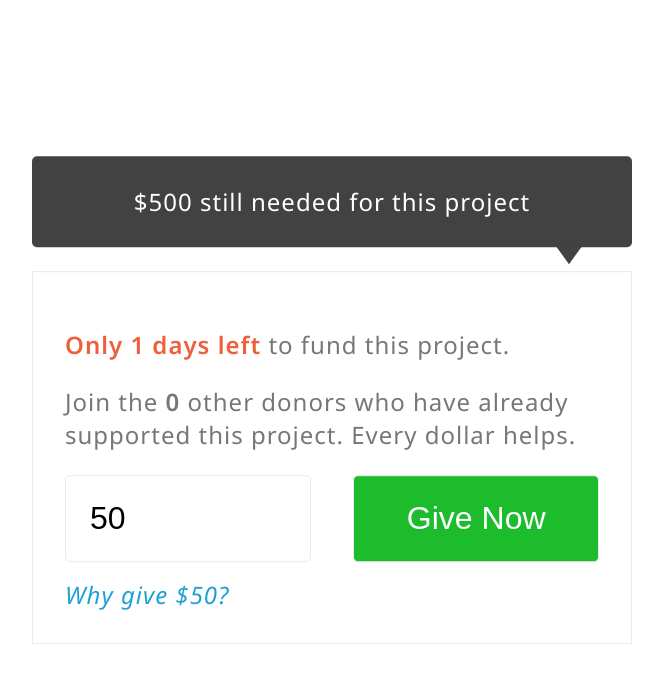
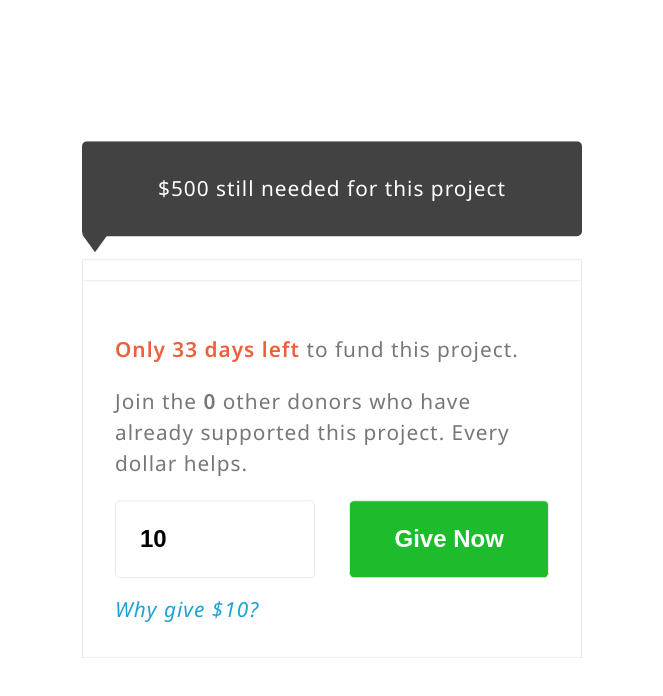
Before and after one commit to NatalyaDol/donation_form_react, a React (Create React App) app: page / in a window 1280 px wide. Shown: the top 696 px of the page, without its empty margins (308-971 px from the left). Built offline with nearby package versions, Linux system fonts and the light colour scheme.

Commit message:
Add logic

```diff
--- a/src/components/donation_form/DonationForm.js
+++ b/src/components/donation_form/DonationForm.js
@@ -10,57 +10,85 @@ export default class Images extends React.Component {
     super(props);
     this.state = {
       targetDonateAmount: PARAMETERSDONATION.targetDonateAmount,
-      leftDonateAmount: PARAMETERSDONATION.targetDonateAmount,
       currentDonateAmount: 0,
+      currentDonatePercent: 0,
+      stillNeededDonate: PARAMETERSDONATION.targetDonateAmount,
+
       daysLeft: DaysLeft(PARAMETERSDONATION.endDate),
-      message: PARAMETERSDONATION.message,
-      donorsCurrentValue: 0,
-      inputValue: 50,
-      defaultValue: 50
+      donorsCounter: 0,
+      inputValue: 10
     };
 
     this.refInputValue = React.createRef();
 
     this.submitDonation = this.submitDonation.bind(this);
-
   }
 
   submitDonation(event) {
-    event.preventDefault();
+    // event.preventDefault();
+    let inputValue = Number(this.refInputValue.current.value);
+    let targetDonateAmount = this.state.targetDonateAmount;
+    let currentDonateAmount = this.state.currentDonateAmount + inputValue;
+    let currentDonatePercent = ((currentDonateAmount * 100) / targetDonateAmount);
+    let widthProgress = "%";
+
     this.setState({
-      inputValue: this.refInputValue.current.value,
-      donorsCurrentValue: this.state.donorsCurrentValue + 1,
-    })
+      inputValue,
+      donorsCounter: this.state.donorsCounter + 1,
+      currentDonateAmount,
+      stillNeededDonate:  ((currentDonateAmount < targetDonateAmount) ? (targetDonateAmount - currentDonateAmount) : 0),
+      currentDonatePercent: String(currentDonatePercent).concat(widthProgress)
+    });
   }
 
 
+
   render() {
-    return (<div className='container-donation'>
-      <div className='container-donation__message'>
-        ${this.state.leftDonateAmount}
-        &nbsp;{this.state.message}
+    return (<div className='donations'>
+      <div className='donations__message'>
+        <p> ${this.state.stillNeededDonate} still needed for this project</p>
+{/*
+
+        targetDonateAmount = {this.state.targetDonateAmount}
+
+        <p></p>
+        CurrentAmount = {this.state.currentDonateAmount}
+
+        <p></p>
+        this.state.currentDonatePercent = {this.state.currentDonatePercent} */}
+      </div>
+      <div className='donations__message_marker'
+        style={{left: this.state.currentDonatePercent}}>
+
+      </div>
+      <div className='donations__section'>
+        <div className='donations__wrapper__progressbar'>
+          <div className='donations__wrapper__progressbar-progress'
+            style={{width: this.state.currentDonatePercent }}>
+
           </div>
 
-      <div className='container-donation__wrapper'>
-        <div className='container-donation__wrapper__progressbar'></div>
-        <div className='container-donation__wrapper__content'>
+        </div>
+
+        <div className='donations__wrapper'>
+          <div className='donations__wrapper__content'>
             <p><strong className='text-orange'>Only {this.state.daysLeft} days left</strong> to fund this project.</p>
-          <p>Join the <strong>{this.state.donorsCurrentValue}</strong> other donors who have already supported this project. Every dollar helps.</p>
+            <p>Join the <strong>{this.state.donorsCounter}</strong> other donors who have already supported this project. Every dollar helps.</p>
           </div>
-        <form className='container-donation__wrapper__form' action=''>
-          <input className='container-donation__wrapper__form__number'
+          <form className='donations__wrapper__form' action=''>
+            <input className='donations__wrapper__form__number'
               type='text'
               name='givendonate'
-            defaultValue={this.state.defaultValue}
+              defaultValue={this.state.inputValue}
               onChange={e => {
                 this.setState({
                   inputValue: e.target.value
-              })
+                });
               }}
               ref = {this.refInputValue}>
             </input>
-          <input className='container-donation__wrapper__form__submit'
-            type='submit'
+            <input className='donations__wrapper__form__submit'
+              type='button'
               value='Give Now'
               onClick={this.submitDonation}
             ></input>
@@ -68,6 +96,7 @@ export default class Images extends React.Component {
           <em className='text-blue'>Why give ${this.state.inputValue}?</em>
         </div>
       </div>
+    </div>
     );
   }
 }
--- a/src/components/donation_form/donation.scss
+++ b/src/components/donation_form/donation.scss
@@ -9,6 +9,9 @@ $light-grey-color: #eaeaea;
 $border-radius: 5px;
 $border: 1.6px solid $light-grey-color;
 
+a {
+  text-decoration: none;
+}
 .text-orange {
   color: $orange-color;
 }
@@ -17,7 +20,8 @@ $border: 1.6px solid $light-grey-color;
   color: $blue-color;
 }
 
-.container-donation {
+
+.donations {
   font-family: 'Noto Sans', sans-serif;
   color: $grey-color;
   font-size: 1rem;
@@ -26,41 +30,56 @@ $border: 1.6px solid $light-grey-color;
   top: 50%;
   left: 50%;
   transform: translate(-50%,-50%);
-  width: 600px;
+  width: 500px;
   max-width: 95%;
+  overflow-x: hidden;
+  line-height: 1.5;
 
-  .container-donation__message {
+  .donations__message {
     position: relative;
     background-color: $black-color;
     text-align: center;
-    padding: 1.8rem 0;
-    margin-bottom: 1.5rem;
+    padding:  .7rem 0;
+    // margin-bottom: 1.5rem;
     color: $white-color;
     border-radius: $border-radius;
   }
 
-  .container-donation__message::after {
+  .donations__message_marker {
     display: block;
-    content: '';
-    position: absolute;
-    bottom: -17px;
-    right: 50px;
+    position: relative;
     width: 0;
     height: 0;
+    top: -2px;
+    margin-bottom: 5px;
     border-left: 13px solid transparent;
     border-right: 13px solid transparent;
     border-top: 18px solid $black-color;
+
   }
 
-  .container-donation__wrapper {
+  .donations__section {
     border: $border;
+    .donations__wrapper__progressbar {
+      height: 20px;
+      width: 100%;
+      border-bottom: 1.6px solid $light-grey-color;
+
+      .donations__wrapper__progressbar-progress {
+        max-width: 100%;
+        background-color: $orange-color;
+        height: 100%;
+      }
+    }
+
+    .donations__wrapper {
       padding: 1rem;
 
-    .container-donation__wrapper__form {
+      .donations__wrapper__form {
         display: flex;
         justify-content: space-between;
         margin: 1rem 0;
-      input[type=text], input[type=submit] {
+        .donations__wrapper__form__number, .donations__wrapper__form__submit {
           display: block;
           box-sizing: border-box;
           font-size: 1.1rem;
@@ -69,28 +88,35 @@ $border: 1.6px solid $light-grey-color;
           border: $border;
           width: 46%;
         }
-      input[type=submit] {
+
+        .donations__wrapper__form__submit {
           background-color: $green-color;
           color: $white-color;
         }
-      input[type=submit]:active {
+
+        .donations__wrapper__form__submit:active {
           background-color: $orange-color;
         }
       }
     }
   }
+
+}
 @media (min-width: 768px) {
-  .container-donation {
-    font-size: 1.5rem;
+  .donations {
+    font-size: 1.3rem;
 
-    .container-donation__wrapper {
+    .donations__section {
+      .donations__wrapper {
         padding: 2rem;
 
-      .container-donation__wrapper__form {
-        input[type=text], input[type=submit] {
-          font-size: 2rem;
+        .donations__wrapper__form {
+          .donations__wrapper__form__number, .donations__wrapper__form__submit {
+            font-size: 1.5rem;
+            font-weight: bold;
           }
         }
       }
     }
   }
+}
--- a/src/components/donation_form/parametersDonation.js
+++ b/src/components/donation_form/parametersDonation.js
@@ -1,6 +1,5 @@
 const ParametersDonation = {
     targetDonateAmount: 500,
-    endDate: '2022-07-29',
-    message: 'still needed for this project'
+    endDate: '2022-08-30'
 }
 export default ParametersDonation;
```
Also changed, not shown: src/components/donation_form/donation.css (+1 -1 lines). Lines whose indentation alone changed are shown as unchanged.
